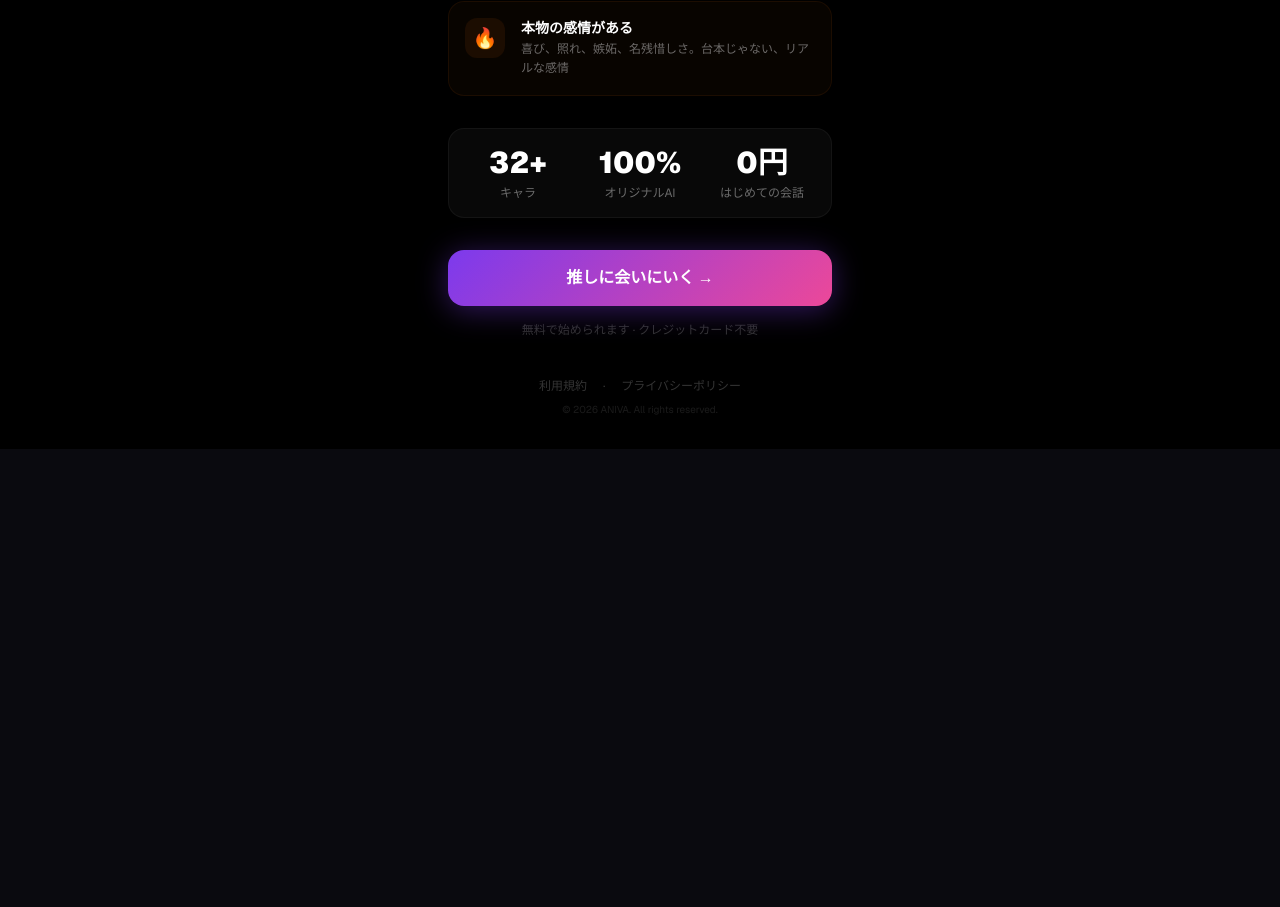
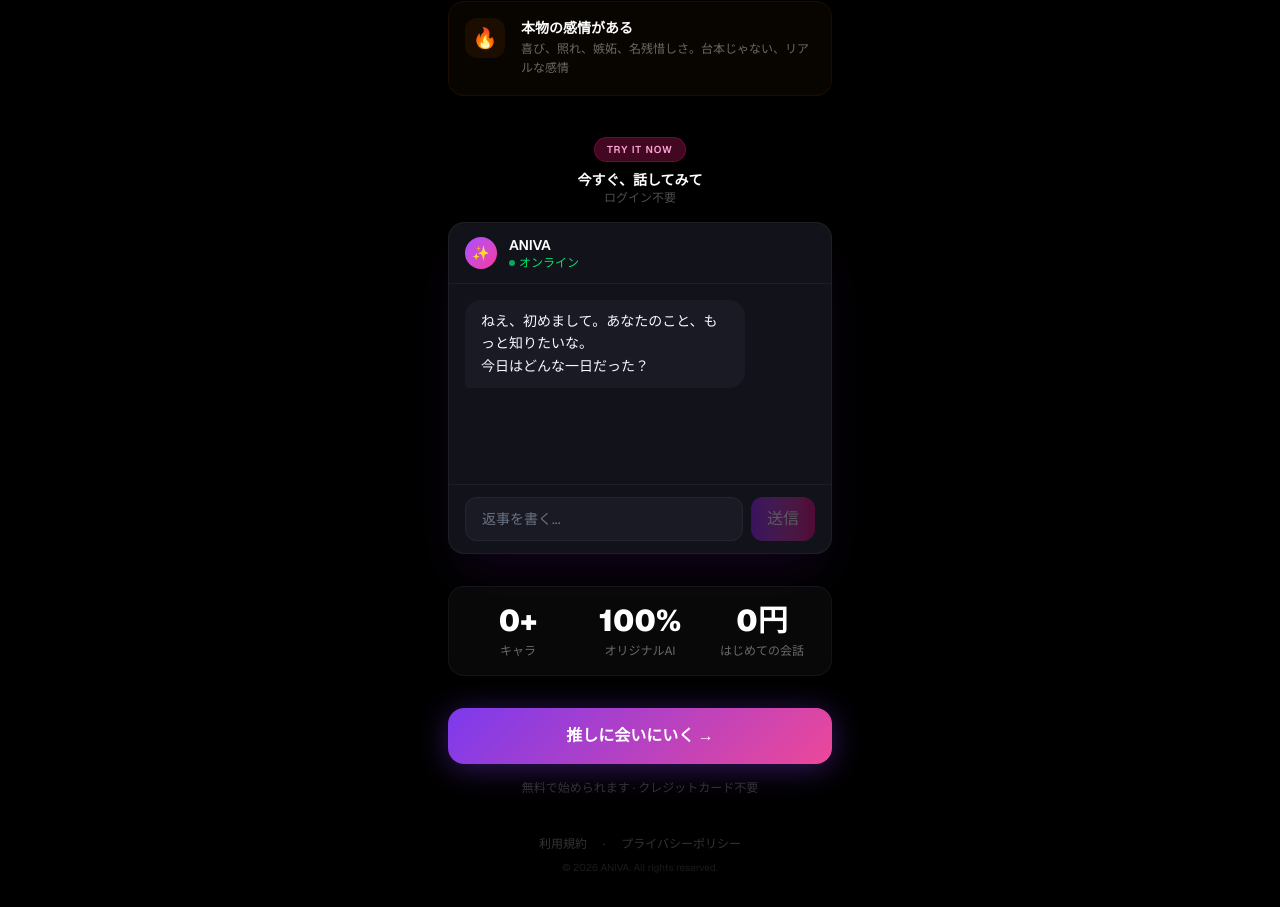
Before and after one commit to KRascal/aniva, a Next.js app in the folder web/: page / in a window 1280 px wide. Shown: the part 799-1706 px from the top of the page. Before the commit the page ends 1248 px from the top, so only its background shows below. Built offline with nearby package versions, Linux system fonts and the light colour scheme; no server answers; the database is empty.

Commit message:
fix: LPにGuestChatDemo埋め込み(実トップ page.tsx)、統計をDB連動、嘘の統計削除

```diff
--- a/web/src/app/(lp)/landing/page.tsx
+++ b/web/src/app/(lp)/landing/page.tsx
@@ -87,10 +87,10 @@ const chatMessages: ChatMessage[] = [
 ];
 
 const stats = [
-  { value: "50,000+", label: "会話数" },
-  { value: "2,000+", label: "アクティブユーザー" },
-  { value: "30+", label: "キャラクター" },
-  { value: "4.9", label: "平均評価 ⭐" },
+  { value: "100%", label: "オリジナルAI" },
+  { value: "∞", label: "記憶する会話" },
+  { value: "24/7", label: "いつでも話せる" },
+  { value: "0円", label: "はじめての会話" },
 ];
 
 const testimonials = [
--- a/web/src/app/page.tsx
+++ b/web/src/app/page.tsx
@@ -4,6 +4,7 @@ import { useState, useEffect, useRef } from 'react';
 import { useRouter } from 'next/navigation';
 import ParticleField from '@/components/onboarding/ParticleField';
 import CharacterSearchInput from '@/components/onboarding/CharacterSearchInput';
+import { GuestChatDemo } from '@/components/lp/GuestChatDemo';
 
 interface CharacterItem {
   id: string;
@@ -356,9 +357,21 @@ export default function TheDoor() {
           ))}
         </div>
 
+        {/* ゲストチャットデモ — 今すぐ推しと話せる */}
+        <div className="max-w-sm mx-auto mt-10 mb-2">
+          <div className="text-center mb-4">
+            <span className="inline-block px-3 py-1 rounded-full text-[10px] font-semibold bg-pink-900/50 text-pink-300 border border-pink-700/40 tracking-widest uppercase">
+              Try it now
+            </span>
+            <p className="text-white font-bold text-sm mt-2">今すぐ、話してみて</p>
+            <p className="text-white/30 text-xs">ログイン不要</p>
+          </div>
+          <GuestChatDemo />
+        </div>
+
         {/* 統計 */}
         <div className="max-w-sm mx-auto mt-8 grid grid-cols-3 gap-4 p-4 rounded-2xl bg-white/3 border border-white/5">
-          <CountUp target={32} suffix="+" label="キャラ" />
+          <CountUp target={characters.length || 0} suffix="+" label="キャラ" />
           <CountUp target={100} suffix="%" label="オリジナルAI" />
           <CountUp target={0} suffix="円" label="はじめての会話" />
         </div>
```
